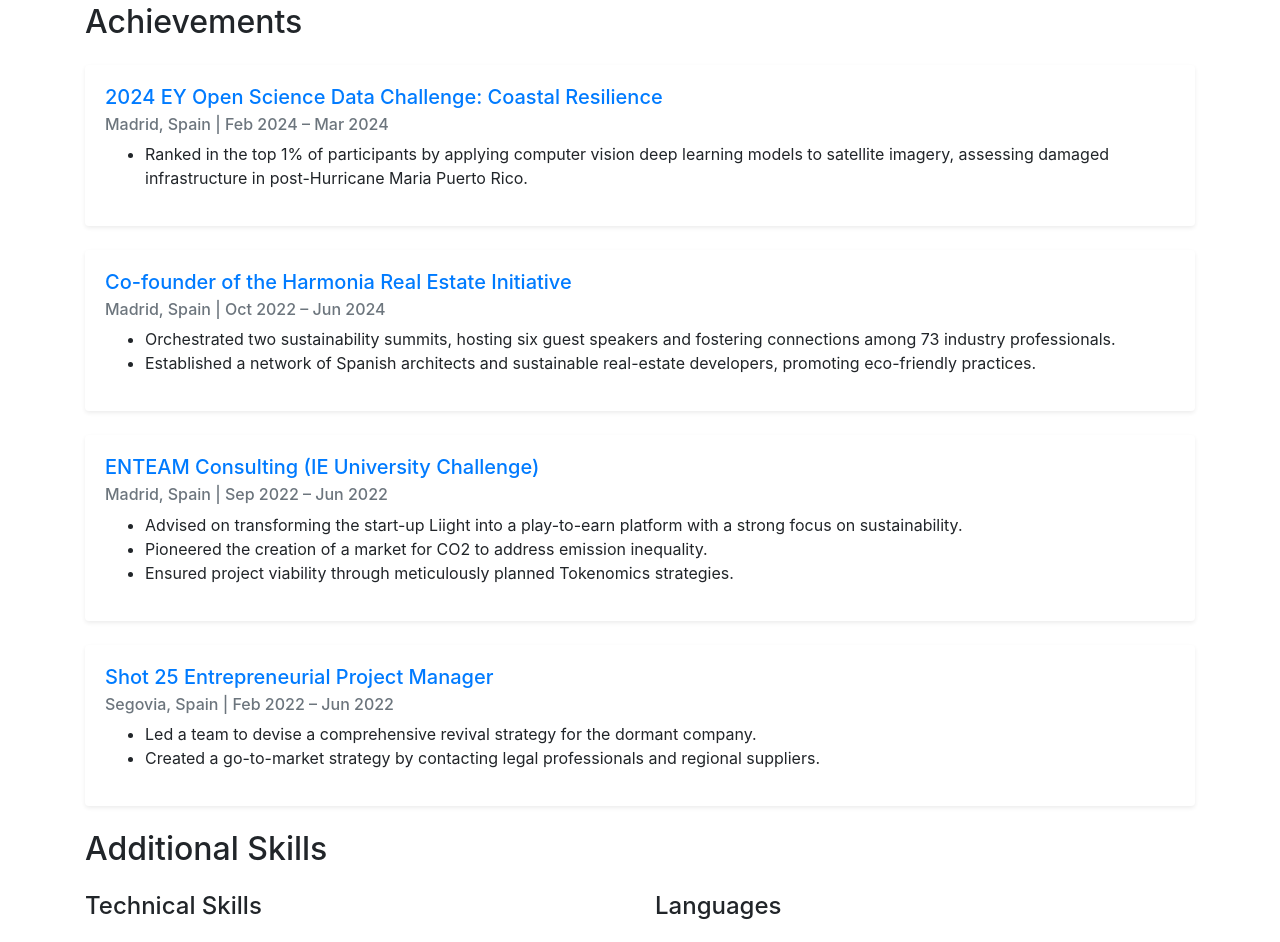
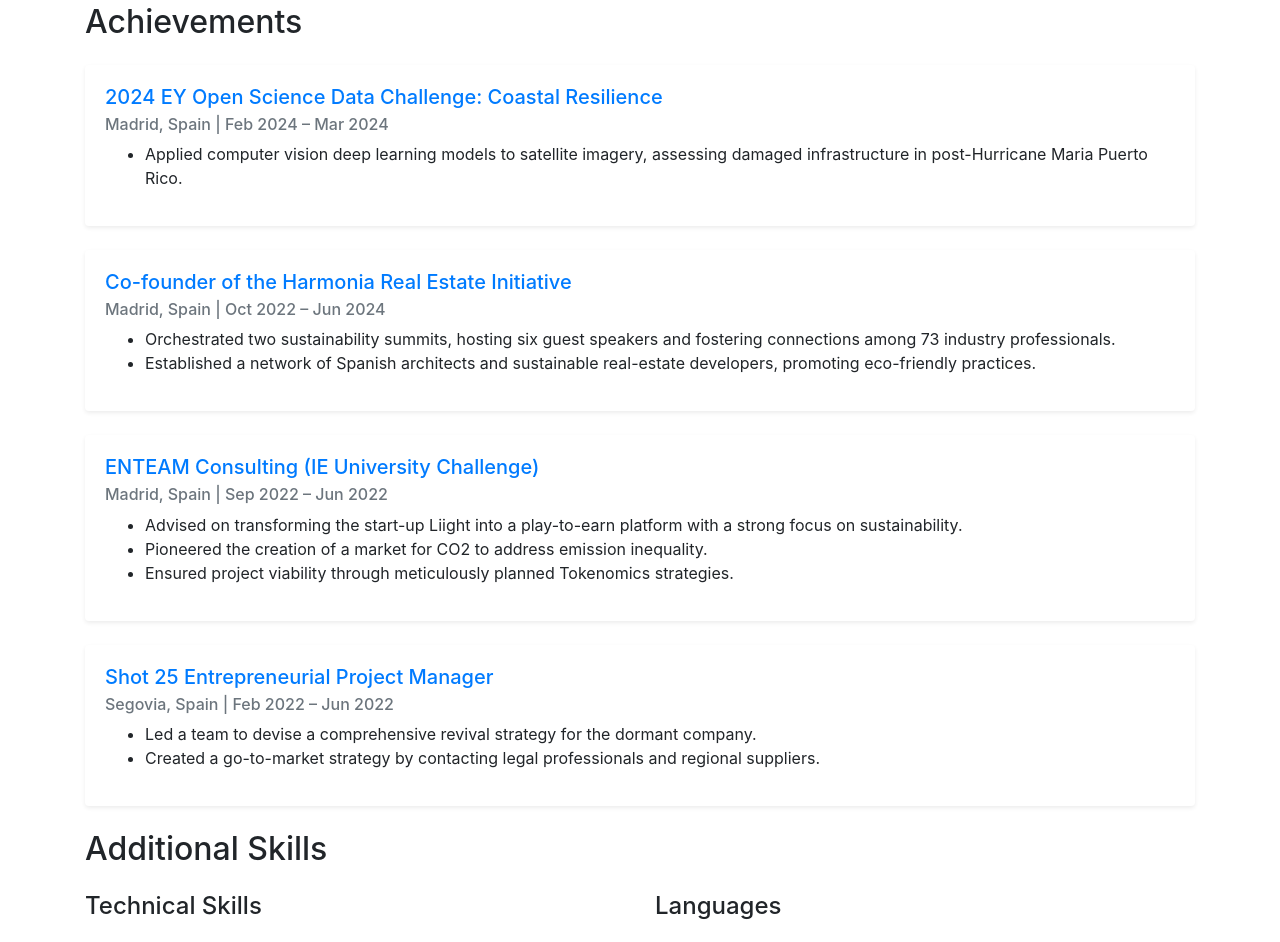
Before and after one commit to Sebastian-Ballesteros/Sebastian-Ballesteros.github.io, a plain HTML site: page index.html in a window 1280 px wide. Shown: the part 3205-4147 px from the top of the page. Drawn offline with nearby package versions, Linux system fonts and the light colour scheme.

Commit message:
changed ey

```diff
--- a/index.html
+++ b/index.html
@@ -342,7 +342,7 @@
           <h5 class="card-title">2024 EY Open Science Data Challenge: Coastal Resilience</h5>
           <h6 class="card-subtitle mb-2 text-muted">Madrid, Spain | Feb 2024 – Mar 2024</h6>
           <ul>
-            <li>Ranked in the top 1% of participants by applying computer vision deep learning models to satellite imagery, assessing damaged infrastructure in post-Hurricane Maria Puerto Rico.</li>
+            <li>Applied computer vision deep learning models to satellite imagery, assessing damaged infrastructure in post-Hurricane Maria Puerto Rico.</li>
           </ul>
         </div>
       </div>
```
